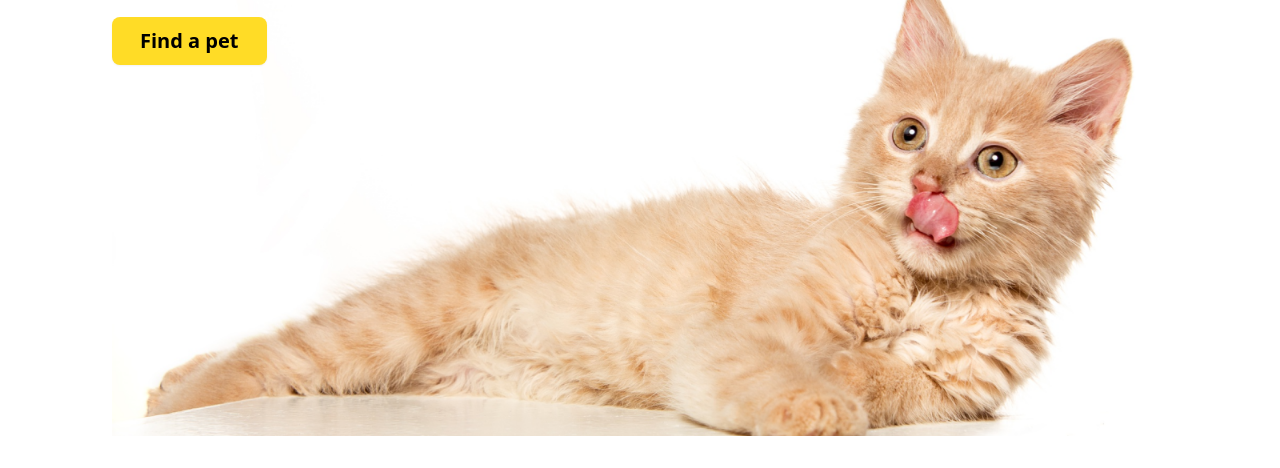
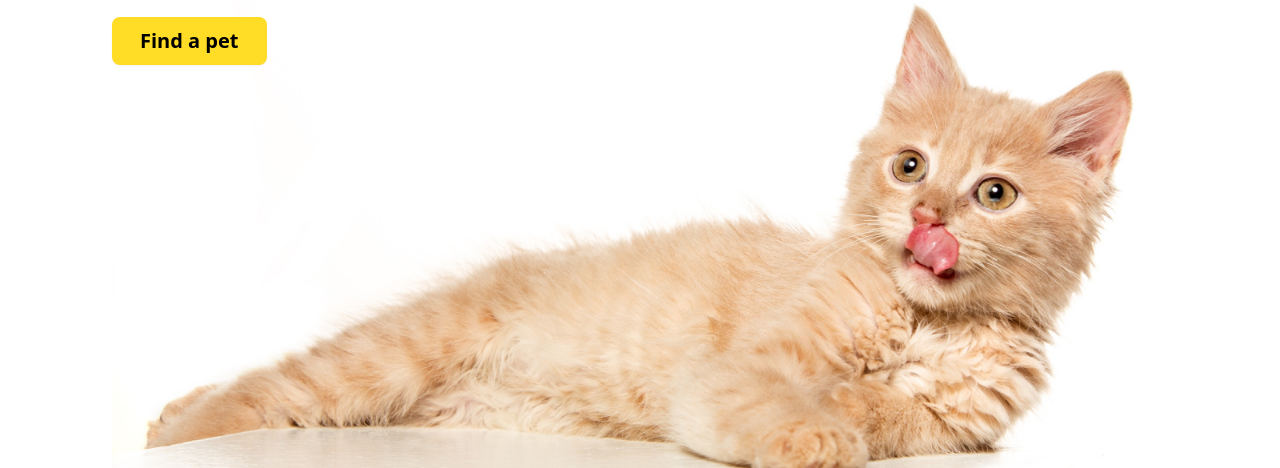
Before and after one commit to riad277/assingment-3, a plain HTML site: page index.html in a window 1280 px wide. Shown: the part 379-847 px from the top of the page. Before the commit the page ends 815 px from the top, so only its background shows below. Drawn offline with nearby package versions, Linux system fonts and the light colour scheme.

Commit message:
cat is down

```diff
--- a/index.html
+++ b/index.html
@@ -103,7 +103,7 @@
                 <p class="text-xs md:text-xl opacity-70 mb-5">Discover a world of treats, toys, and essentials handpicked for <br> your furry friends. Shop now and make tails wag with joy!</p>
                 <button class="btn border-none btn-warning bg-[#FFDC26] text-xl px-7 py-2  md:block">Find a pet</button>
             </div >
-            <div class="absolute top-24 md:relative">
+            <div class="absolute top-32 md:relative">
                 <img   src="images/cat-big.png" alt="">
             </div>
            </div>
```
